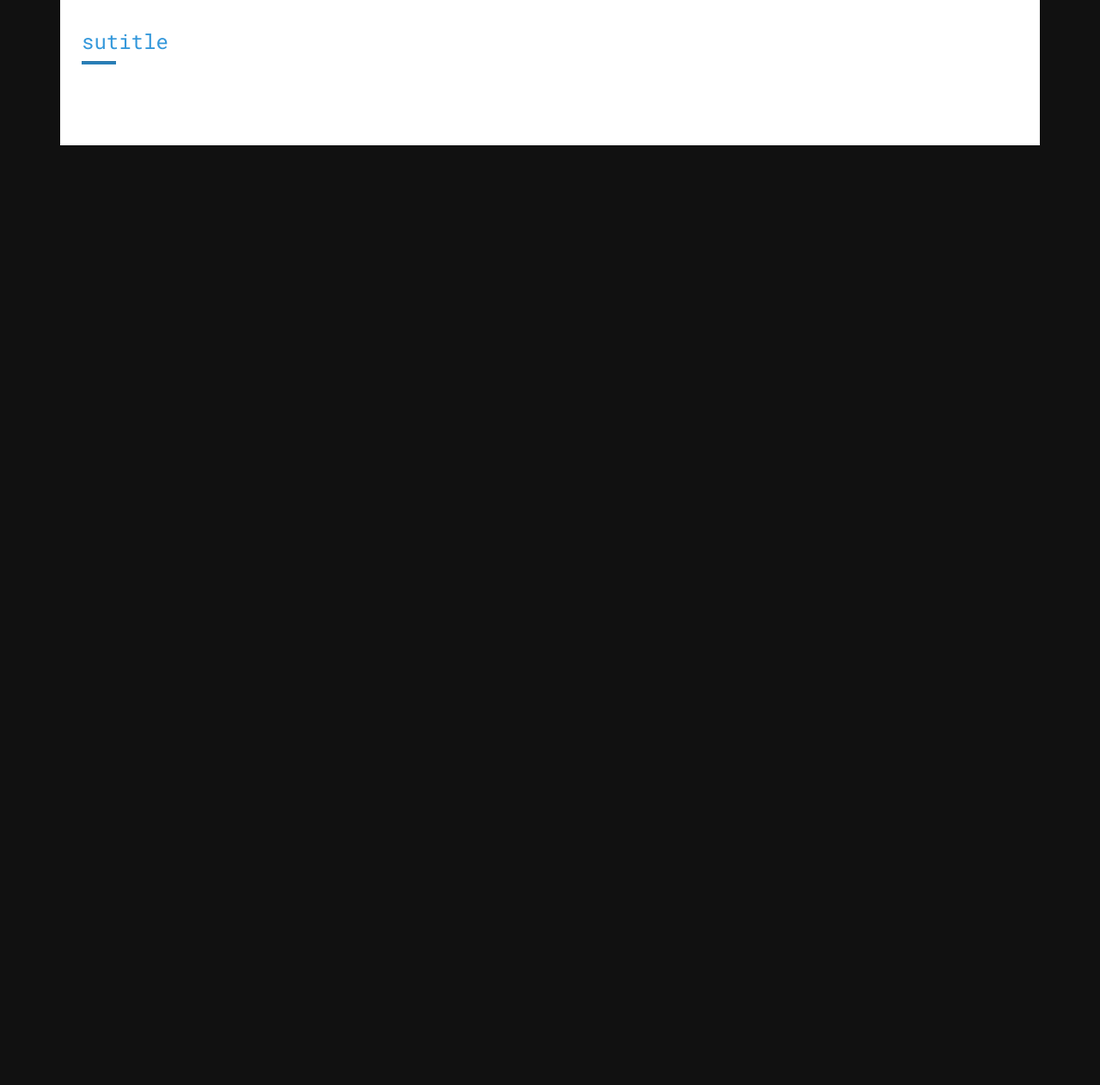
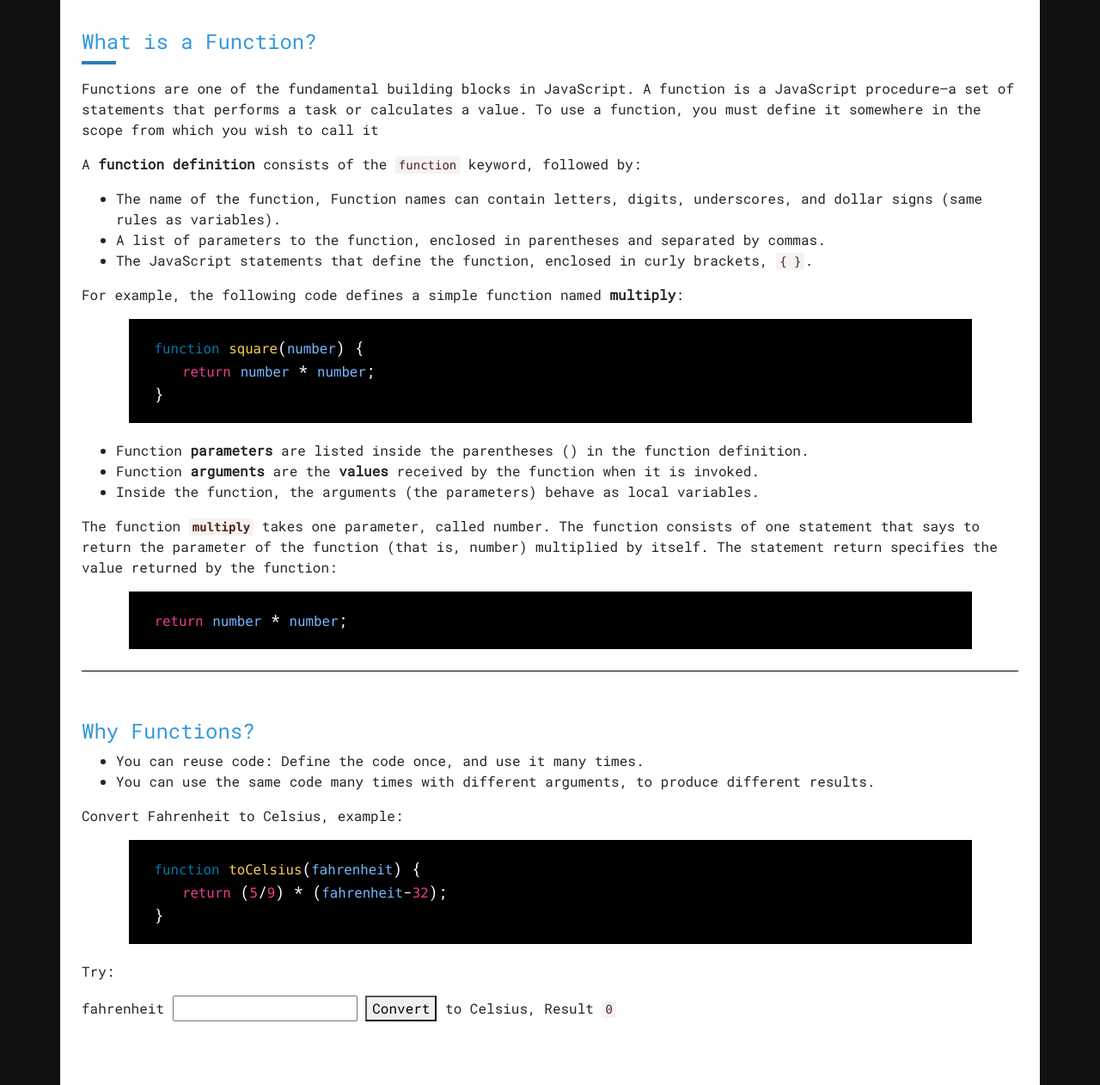
Before and after one commit to smum159/JavaScript_SEPIP, a website built with Parcel: page functions.html in a window 1280 px wide. Shown: the part 158-1420 px from the top of the page at 86% size. Before the commit the page ends 800 px from the top, so only its background shows below. Built offline with nearby package versions, Linux system fonts and the light colour scheme.

Commit message:
functions

```diff
--- a/functions.html
+++ b/functions.html
@@ -14,7 +14,61 @@
     </nav>
     <div class="content container">
       <h1>Functions</h1>
-      <h4 class="sub-title">sutitle</h4>
+      <h4 class="sub-title">What is a Function?</h4>
       <hr class="tema">
+      <p>
+        Functions are one of the fundamental building blocks in JavaScript.
+        A function is a JavaScript procedure—a set of statements that performs
+        a task or calculates a value. To use a function, you must define it somewhere
+        in the scope from which you wish to call it
+      </p>
+      <p>
+        A <b>function definition </b>consists of the <code class="code-two">function</code> keyword, followed by:
+      </p>
+      <ul>
+        <li>The name of the function, Function names can contain letters, digits, underscores, and dollar signs (same rules as variables).</li>
+        <li>A list of parameters to the function, enclosed in parentheses and separated by commas.</li>
+        <li>The JavaScript statements that define the function, enclosed in curly brackets, <code class="code-two">{ }</code>.</li>
+      </ul>
+      <p>For example, the following code defines a simple function named <b>multiply</b>:</p>
+      <div class="code">
+        <code class="code-if">function</code> <code class="code-am">square</code>(<code class="code-var">number</code>) {<br>
+        &nbsp;&nbsp;&nbsp;<code class="code-ret">return</code> <code class="code-var">number</code> * <code class="code-var">number</code>;<br>
+        }
+      </div>
+      <ul>
+        <li>Function <b>parameters</b> are listed inside the parentheses () in the function definition.</li>
+        <li>Function <b>arguments</b> are the <b>values</b> received by the function when it is invoked.</li>
+        <li>Inside the function, the arguments (the parameters) behave as local variables.</li>
+      </ul>
+      <p>The function <b><code class="code-two">multiply</code></b> takes one parameter, called number. The function consists of one statement that says to return the parameter of the function (that is, number) multiplied by itself. The statement return specifies the value returned by the function:</p>
+      <div class="code">
+        <code class="code-ret">return</code> <code class="code-var">number</code> * <code class="code-var">number</code>;<br>
+      </div>
+      <hr class="hr-temas">
+      <h4 class="sub-title">Why Functions?</h4>
+      <ul>
+        <li>You can reuse code: Define the code once, and use it many times.</li>
+        <li>You can use the same code many times with different arguments, to produce different results.</li>
+      </ul>
+      <p>Convert Fahrenheit to Celsius, example:</p>
+      <div class="code">
+        <code class="code-if">function</code> <code class="code-am">toCelsius</code>(<code class="code-var">fahrenheit</code>) {<br>
+        &nbsp;&nbsp;&nbsp;<code class="code-ret">return</code> (<code>5</code>/<code>9</code>) * (<code class="code-var">fahrenheit</code>-<code>32</code>);<br>
+        }
+      </div>
+      <p>Try:</p>
+      <div class="try">
+        fahrenheit <input id="fahrenheit" type="number"> <button onclick="toCelsius()">Convert</button> to Celsius, Result <code id="res-celsius" class="code-two">0</code>
+      </div>
+    </div>
+    <script>
+      function toCelsius() {
+        var fahrenheit = document.getElementById('fahrenheit').value;
+        var result = (5/9) * (fahrenheit-32);
+        var res = document.getElementById('res-celsius');
+        res.innerHTML = result;
+      }
+    </script>
   </body>
 </html>
--- a/src/js/index.js
+++ b/src/js/index.js
@@ -2,3 +2,9 @@ require('bootstrap');
 require('jquery-validation');
 
 import $ from 'jquery';
+
+multiply();
+
+function multiply(number) {
+    return number * number;
+}
--- a/src/scss/pages/index.scss
+++ b/src/scss/pages/index.scss
@@ -110,6 +110,10 @@ img {
     color: #05c46b;
 }
 
+.code-ret {
+    color: #e83e8c;
+}
+
 .code {
     background-color: black;
     width: 90%;
```
Also changed, not shown: 2 other files.
